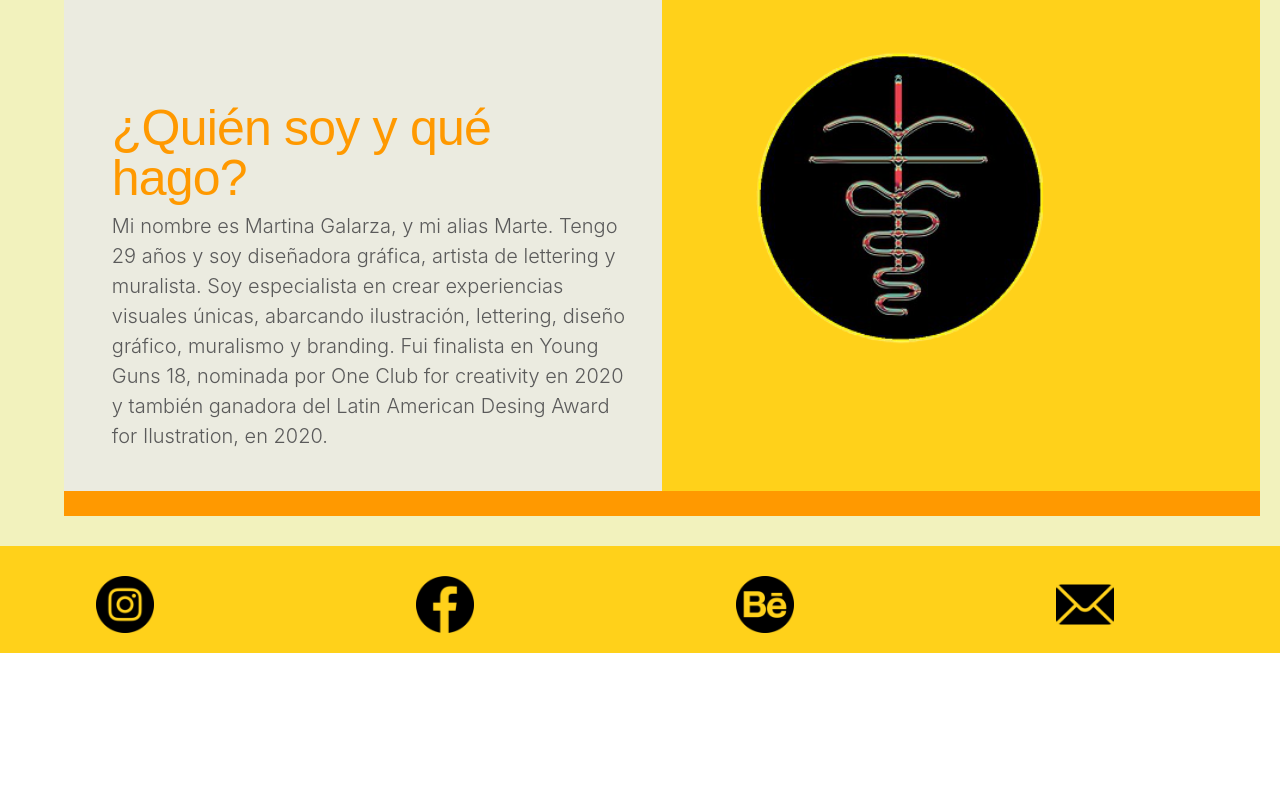
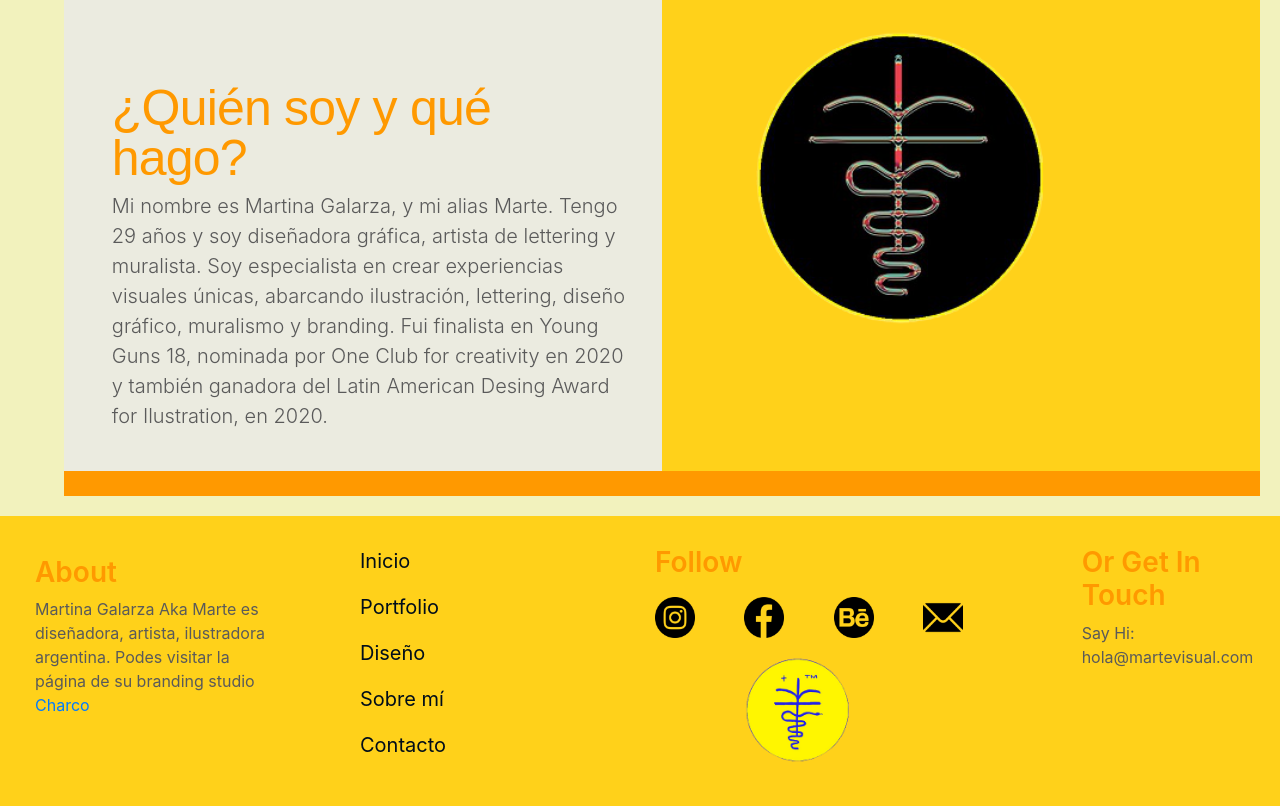
Before and after one commit to camimar/marte, a website: page pages/sobremi.html in a window 1280 px wide. Shown: the part 978-1784 px from the top of the page. Before the commit the page ends 1631 px from the top, so only its background shows below. Drawn offline with nearby package versions, Linux system fonts and the light colour scheme.

Commit message:
cambio de carousel y footer en sobremi

```diff
--- a/pages/sobremi.html
+++ b/pages/sobremi.html
@@ -97,7 +97,7 @@
   <div>
     <img class="banner" src="../assets/img/banner3.png" alt="banner">
   </div>
-    <!--Carousel alternativo desktop
+    <!--Carousel alternativo desktop-->
     <div id="carouselExampleCaptions" class="carousel slide" data-ride="carousel">
       <ol class="carousel-indicators">
         <li data-target="#carouselExampleCaptions" data-slide-to="0" class="active"></li>
@@ -108,22 +108,22 @@
         <div class="carousel-item active">
           <img src="../assets/img/carousel1.png" class="d-block w-100" alt="Martina">
           <div class="carousel-caption d-none d-md-block">
-            <h5>HOLA! Mi nombre es Martina.</h5>
-            <p>Me encanta poder dejar un pedacito de mi arte por donde viajo (Foto de Wework Lima, Perú).</p>
+            <h5 class="titulo-carousel-1">HOLA! Mi nombre es Martina.</h5>
+            <p class="texto-carousel-1">Me encanta poder dejar un pedacito de mi arte por donde viajo (Foto de Wework Lima, Perú).</p>
           </div>
         </div>
         <div class="carousel-item">
           <img src="../assets/img/carousel2.png" class="d-block w-100" alt="Martina">
           <div class="carousel-caption d-none d-md-block">
-            <h5>Me dedico al diseño y al arte.</h5>
-            <p>Mi trayectoria me permitió tener experiencias increíbles, como ser expositora en un Megaevento de Diseño de Latinoamérica (Foto de LadFest).</p>
+            <h5 class="titulo-carousel-2">Me dedico al diseño y al arte.</h5>
+            <p class="texto-carousel-2">Mi trayectoria me permitió tener experiencias de diferentes magnitudes dentro del mundo del arte y el diseño. (Foto de mural en Bernal)</p>
           </div>
         </div>
         <div class="carousel-item">
           <img src="../assets/img/carousel3.jpg" class="d-block w-100" alt="Martina">
           <div class="carousel-caption d-none d-md-block">
-            <h5>En esta sección te voy a contar sobre mí.</h5>
-            <p>Amo lo que hago y quiero compartir unas reflexiones de mi carrera con uds. (Foto inauguración en LOCAL, muestra Female Power, Buenos Aires, 2018).</p>
+            <h5 class="titulo-carousel-3">Amo lo que hago y quiero compartirlo con el mundo..</h5>
+            <p class="texto-carousel-3">.. Así que en esta sección les voy a contar sobre mí.(Foto en House of Prints, produciendo para la muestra Female Power, Buenos Aires, 2018).</p>
           </div>
         </div>
       </div>
@@ -135,9 +135,9 @@
         <span class="carousel-control-next-icon" aria-hidden="true"></span>
         <span class="sr-only">Next</span>
       </a>
-    </div> Cierre carousel alternativo desktop-->
+    </div> <!--Cierre carousel alternativo desktop-->
 
-  <!--Carousel fotos Martina-->
+  <!--Carousel fotos Martina
   <div class="container-fluid carouselSobreMi">
     <div class="row">
       <div class="col-lg-12 col-md-12 col-xs-10">
@@ -186,10 +186,10 @@
               <span class="carousel-control-next-icon" aria-hidden="true"></span>
               <span class="sr-only">Next</span>
             </a>
-        </div> <!--cierre carousel-->
+        </div>
       </div>
     </div>
-  </div>
+  </div>cierre carousel-->
 
     <!--c<hr class="featurette-divider"> hequear esto???-->
 
@@ -202,13 +202,50 @@
         <img class= "logoSobre wow fadeInRightBig" src="../assets/img/logosobremi.png" alt="Logo Marte">
       </div>
     </div>
-    <!--Footer-->
+    <!--Footer alternativo-->
+    <footer class="pie">
+      <div class="col-md-4 col-lg-3">
+        <div class="footer-about">
+            <h3>About</h3>
+            <p>Martina Galarza Aka Marte es diseñadora, artista, ilustradora argentina. Podes visitar la página de su branding studio <a href="https://www.charco.studio/"> Charco </a></p>
+        </div>
+      </div>
+      <div class="col-md-4 col-lg-3">
+        <div class="footer-links">
+          <a href="../index.html"><p class="menu-footer">Inicio</p></a>
+          <a href="portfolio.html"><p class="menu-footer">Portfolio</p></a>
+          <a href="disenio.html"><p class="menu-footer">Diseño</p></a>
+          <a href="sobremi.html"><p class="menu-footer">Sobre mí</p></a>
+          <a href="contacto.html"><p class="menu-footer">Contacto</p></a>
+        </div>
+      </div>
+      <div class="col-md-4 col-lg2">
+        <h3>Follow</h3>
+          <div class="footer-social">
+            <a href="https://www.instagram.com/marte_______/"><img class="logo-footer" src="../assets/icons/logoig.png" alt="logo Instagram"></a>
+            <a href="https://www.facebook.com/martevisual.dg"><img class="logo-footer" src="../assets/icons/logofb.png" alt="logo facebook"></a>
+            <a href="https://www.behance.net/martevisual"><img class="logo-footer" src="../assets/icons/logobe.png" alt="logo Behance"></a>
+            <a href="#"> <img class="logo-footer" src="../assets/icons/logomail.png" alt="logo mail"></a>
+          </div>
+          <div>
+            <img class= "logo-mar-footer" src="../assets/img/logosinfondo.png" alt="Logo Marte">
+          </div>
+      </div>
+      <div class="col-md-4 col-lg-2">
+        <div class="footer-contact">
+            <h3>Or Get In Touch</h3>
+            <p>Say Hi: hola@martevisual.com</p>
+        </div>
+      </div>
+
+    </footer>
+    <!--Footer
     <footer class="pie">
       <a href="https://www.instagram.com/marte_______/"><img class="pie__logo logo--tamanio" src="../assets/icons/logoig.png" alt="logo Instagram"></a>
       <a href="https://www.facebook.com/martevisual.dg"><img class="pie__logo logo--tamanio" src="../assets/icons/logofb.png" alt="logo facebook"></a>
       <a href="https://www.behance.net/martevisual"><img class="pie__logo logo--tamanio" src="../assets/icons/logobe.png" alt="logo Behance"></a>
       <a href="#"> <img class="pie__logo logo--tamanio" src="../assets/icons/logomail.png" alt="logo mail"></a>
-    </footer>
+    </footer>-->
 </main>
     <!--Scripts-->
     <script src="https://code.jquery.com/jquery-3.5.1.slim.min.js" integrity="sha384-DfXdz2htPH0lsSSs5nCTpuj/zy4C+OGpamoFVy38MVBnE+IbbVYUew+OrCXaRkfj" crossorigin="anonymous"></script>
--- a/scss/prueba.scss
+++ b/scss/prueba.scss
@@ -53,16 +53,7 @@ li > a:hover::after, li > a.active-nav::after {width: 100%; background: $azulneg
 .carousel-control-prev-icon{filter: invert(100%);}
 .mainColor{background-color: $clarito;}
 footer{margin-top: 40px;}
-.pie {
-    padding-top: 30px; margin-top: 30px; background-color: $amarillo; padding-bottom: 20px;  display: flex; flex-direction: row; justify-content: space-around;
-    &__logo{
-        width: 45%;
-        transition: all 0.5s;
-    }
-    &__logo:hover {
-        transform: rotate(60deg);
-    }
-}
+
 .pieIndex {
     background-color: #f2f2bd; padding-top: 30px; padding-bottom: 10px;  display: flex; flex-direction: row; justify-content: space-around;
     &__logo{
@@ -207,6 +198,16 @@ h2{color: $naranja; font-family: $subtitulos;font-size: $h2;}
 .logoIndex{width: 40%; padding-top: 10px; padding-left: 30px;}
 div.botonInfo{justify-content: center; margin-left: 15px;}
 .btn-info{font-size: 20px; color: blue; background-color: yellow; padding: 5px 20px}
+    /*Footer*/
+.pie{padding: 30px 0; margin-top: 20px; background-color: $amarillo; display: flex;}
+.footer-social{width: 90%; display:flex; flex-direction: row; padding-top: 10px;}
+.footer-links{display: flex; flex-direction: column; padding-left: 25px;}
+.logo-mar-footer{margin-left: 90px; padding-top: 18px; width: 27%;}
+.footer-about{margin: 10px 20px;}
+.logo-footer{width: 45%; transition: all 0.5s;}
+.logo-footer:hover {transform: rotate(60deg);}
+.menu-footer{color:$azulnegro; font-size: 20px;}
+
     /*Index Desktop*/
 .divCarousel{display: flex;}
 div.carousel{flex-flow: row wrap;}
@@ -258,6 +259,8 @@ div.carousel{flex-flow: row wrap;}
 .servicios{justify-content: center;}
 
     /*Sobre mí Desktop*/
+.titulo-carousel-1{font-size: 30px; font-weight: 600; background-color: $naranja; margin-left: 200px; margin-right: 180px;}
+.texto-carousel-1{background-color: $amarillo; margin-left: 30px; margin-right: 30px;}
 img.logoSobre {width: 90%; transform: translate(60px, 60px);}
 div.sectorInfo {margin-left: 5%; margin-top: 5px;}
 .info {
```
Also changed, not shown: assets/img/carousel1.png, assets/img/carousel2.png, css/style.css, 1 other file.
